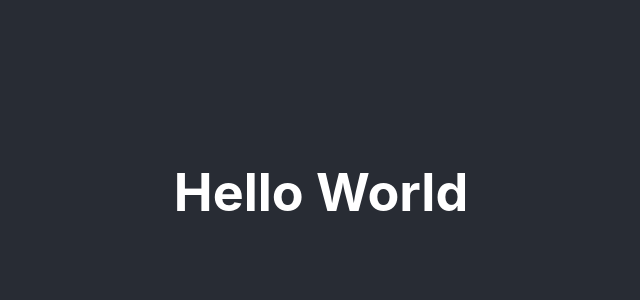
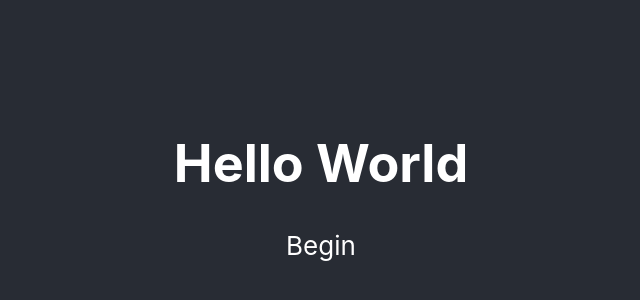
Before and after one commit to Guillaume-Kreit/Astral, a React (Create React App) app: page / in a window 1280 px wide. Shown: the part 208-508 px from the top of the page, without its empty margins (319-959 px from the left). Built offline with nearby package versions, Linux system fonts and the light colour scheme.

Commit message:
add component begin

```diff
--- /dev/null
+++ b/src/components/Begin.js
@@ -0,0 +1,23 @@
+import React from "react";
+
+class Begin extends React.Component {
+    styles = {
+        container: {
+            display: 'flex',
+            height: '30vh',
+            width: '80%',
+            margin: '0px',
+            backGroundColor: 'yellow',
+        },
+    }
+
+    render () {
+        return (
+        <div>
+            <p>Begin</p>
+        </div>
+        )
+    }
+}
+
+export default Begin
--- a/src/components/HomePage.js
+++ b/src/components/HomePage.js
@@ -1,9 +1,11 @@
 import React from 'react';
+import Begin from './Begin'
 
 const HomePage = () => {
     return(
         <div>
             <h1>Hello World</h1>
+            <Begin/>
         </div>
     )
 };
```
